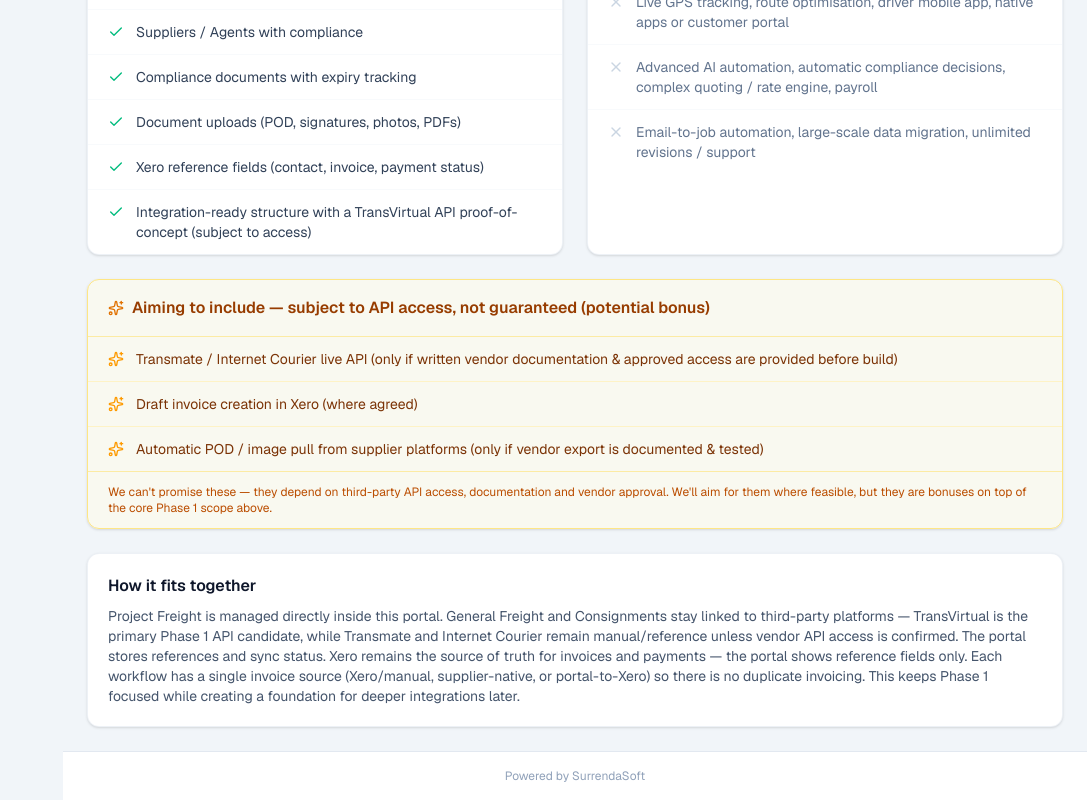
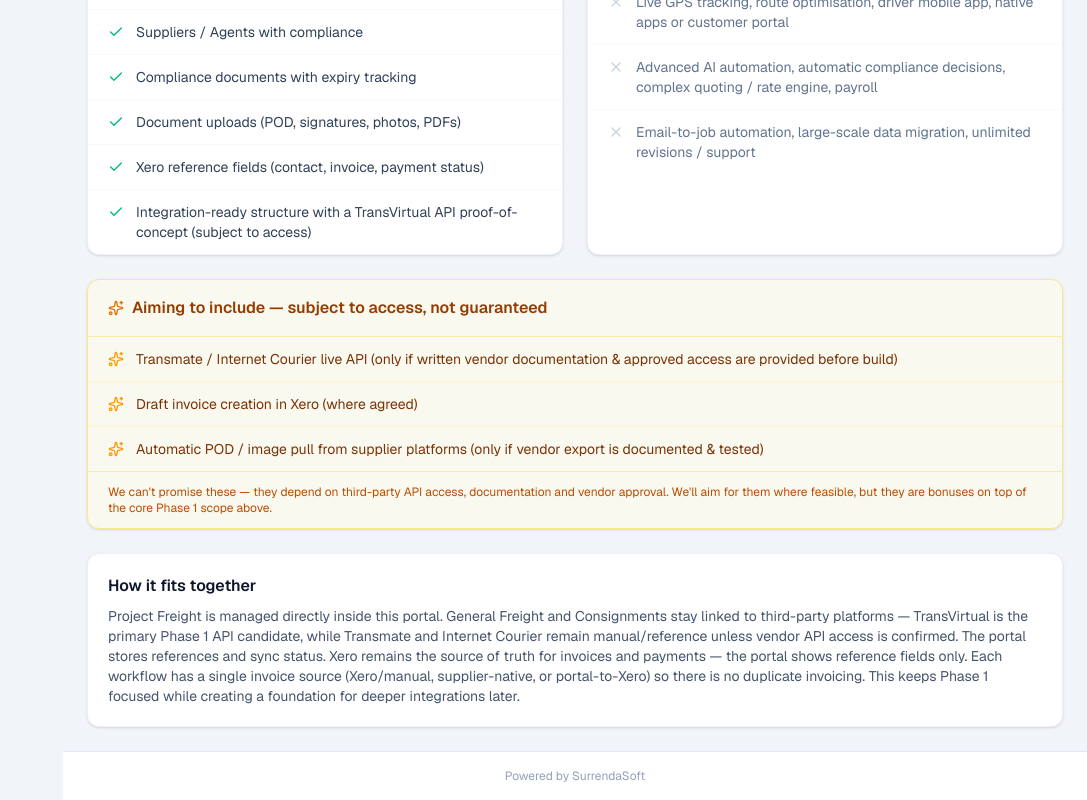
Before and after one commit to surrendasoft/surrendasoft-logistics-portal, a Next.js app: page /demo-guide in a window 1280 px wide. Shown: the part 1478-2278 px from the top of the page, without its empty margins (193-1280 px from the left). Built offline with nearby package versions, Linux system fonts and the light colour scheme.

Commit message:
Update heading text in demo guide page

```diff
--- a/src/app/(portal)/demo-guide/page.tsx
+++ b/src/app/(portal)/demo-guide/page.tsx
@@ -165,7 +165,7 @@ export default function DemoGuidePage() {
       <div className="mt-6 rounded-xl border border-amber-200 bg-amber-50/60 shadow-sm">
         <div className="px-5 py-4 border-b border-amber-200/70 flex items-center gap-2">
           <Sparkles className="h-4 w-4 text-amber-600" />
-          <h2 className="font-semibold text-amber-800">Aiming to include — subject to API access, not guaranteed (potential bonus)</h2>
+          <h2 className="font-semibold text-amber-800">Aiming to include — subject to access, not guaranteed</h2>
         </div>
         <ul className="divide-y divide-amber-100">
           {aspirational.map((item) => (
```
